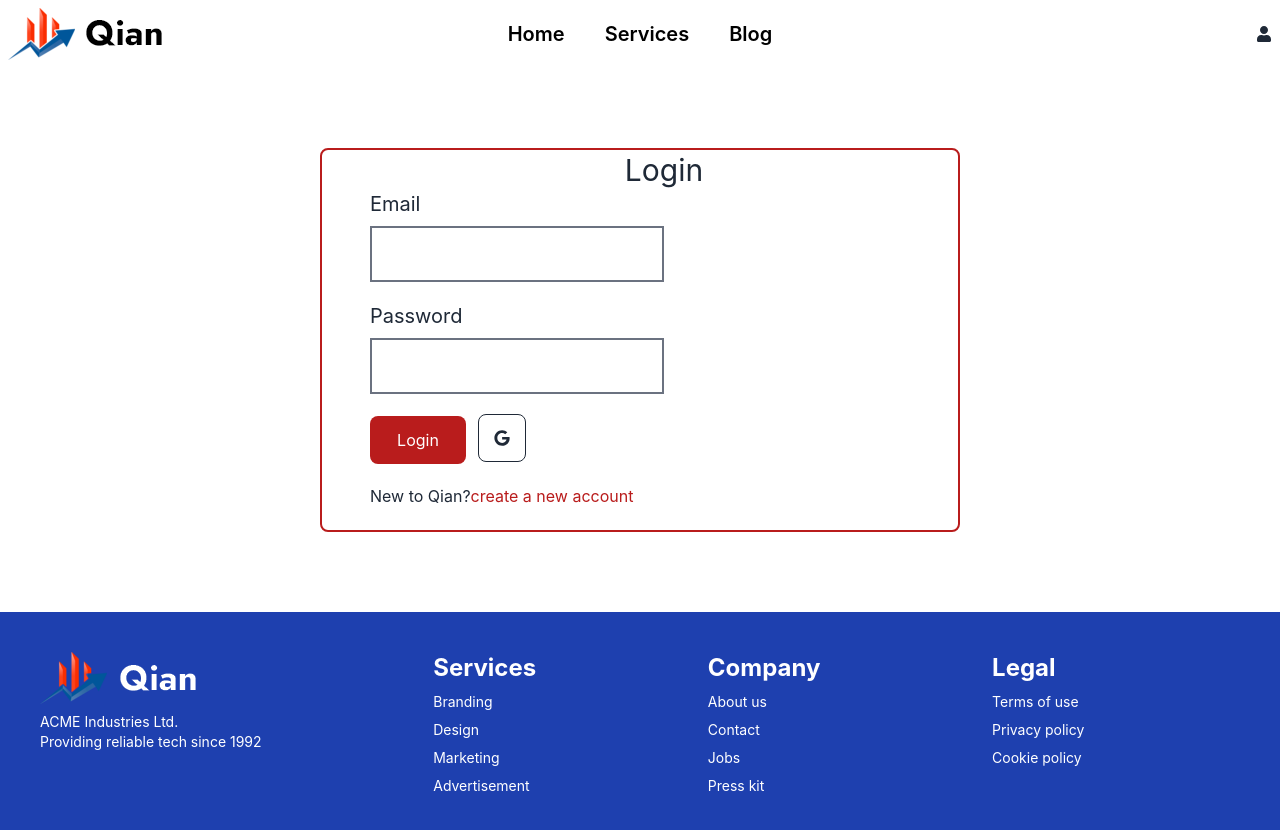
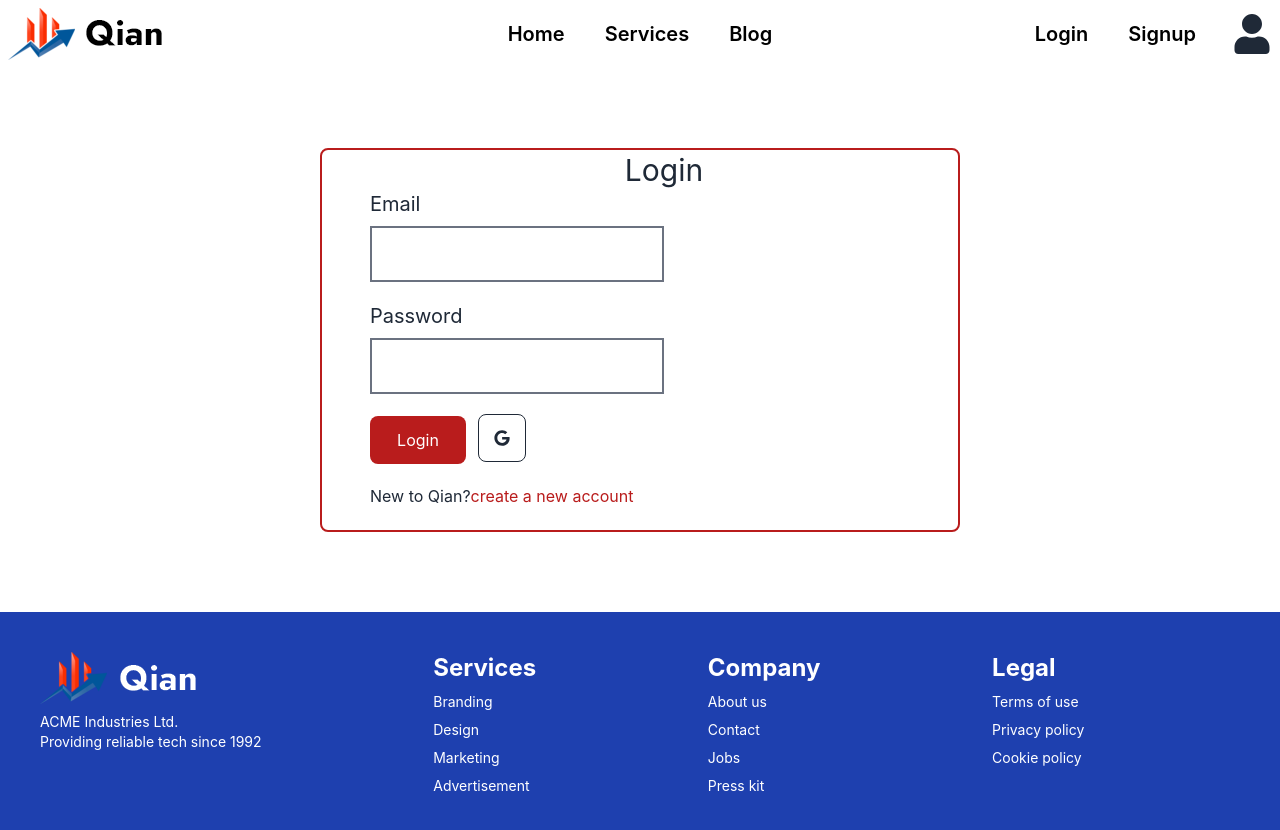
Before and after one commit to SamitMahadi/consaltent-review-client, a React (Create React App) app: page /login in a window 1280 px wide. Shown: the top 830 px of the page. Built offline with nearby package versions, Linux system fonts and the light colour scheme; no server answers.

Commit message:
logout  done

```diff
--- a/src/Contexts/AuthProvider/AuthProvider.js
+++ b/src/Contexts/AuthProvider/AuthProvider.js
@@ -1,5 +1,5 @@
 import React, { createContext, useEffect, useState } from 'react';
-import {getAuth, onAuthStateChanged, signInWithPopup} from 'firebase/auth'
+import {getAuth, onAuthStateChanged, signInWithPopup, signOut} from 'firebase/auth'
 import app from '../../Firebase/Firebase.config';
 
 
@@ -13,6 +13,10 @@ const AuthProvider = ({children}) => {
         return signInWithPopup(auth,provider)
     }
 
+    const logOut = ()=>{
+        return signOut(auth);
+    }
+
     useEffect(()=>{
        const unsubscribe =  onAuthStateChanged(auth,(currentUser=>{
             console.log('inside auth state changed',currentUser);
@@ -23,7 +27,7 @@ const AuthProvider = ({children}) => {
         }
     },[])
 
-    const authInfo ={user,providerLogin}
+    const authInfo ={user,providerLogin,logOut}
 
     return (
         <AuthContext.Provider value={authInfo}>
--- a/src/Pages/Shared/Header/Header.js
+++ b/src/Pages/Shared/Header/Header.js
@@ -1,3 +1,4 @@
+
 import React, { useContext } from 'react';
 import { FaUser } from 'react-icons/fa';
 import { Link } from 'react-router-dom';
@@ -12,7 +13,13 @@ const Header = () => {
         <Link className='text-black decoration-none text-xl font-semibold px-5' to='/'>Blog</Link>
     </>
 
-    const { user } = useContext(AuthContext)
+    const { user,logOut } = useContext(AuthContext);
+
+    const handleLogOut= ()=>{
+        logOut()
+        .then(()=>{})
+        .catch(error=>console.error(error))
+    }
 
     return (
         <div className="navbar bg-base-100">
@@ -35,11 +42,25 @@ const Header = () => {
                 </ul>
             </div>
             <div className="navbar-end">
-                <h1 className='text-xl mr-4'>{user?.displayName}</h1>
+                <h1 className='text-xl mr-4'>
+                    {
+                        user?.uid?
+                        <>
+                        <button onClick={handleLogOut} className="btn btn-error mr-2">Log out</button>
+                        <span>{user?.displayName}</span>
+
+                        </>
+                        :
+                        <>
+                        <Link className='text-black decoration-none text-xl font-semibold px-5' to='/login'>Login</Link>
+                        <Link className='text-black decoration-none text-xl font-semibold px-5' to='/signup'>Signup</Link>
+                        </>
+                    }
+                </h1>
                 <p className="">{user?.photoURL?
 
                                      <img className='rounded-full h-14 w-14' src={user?.photoURL} alt="" />  :
-                                     <FaUser></FaUser>
+                                     <FaUser className='h-10 w-10'></FaUser>
                                 }
 
                 </p>
```
